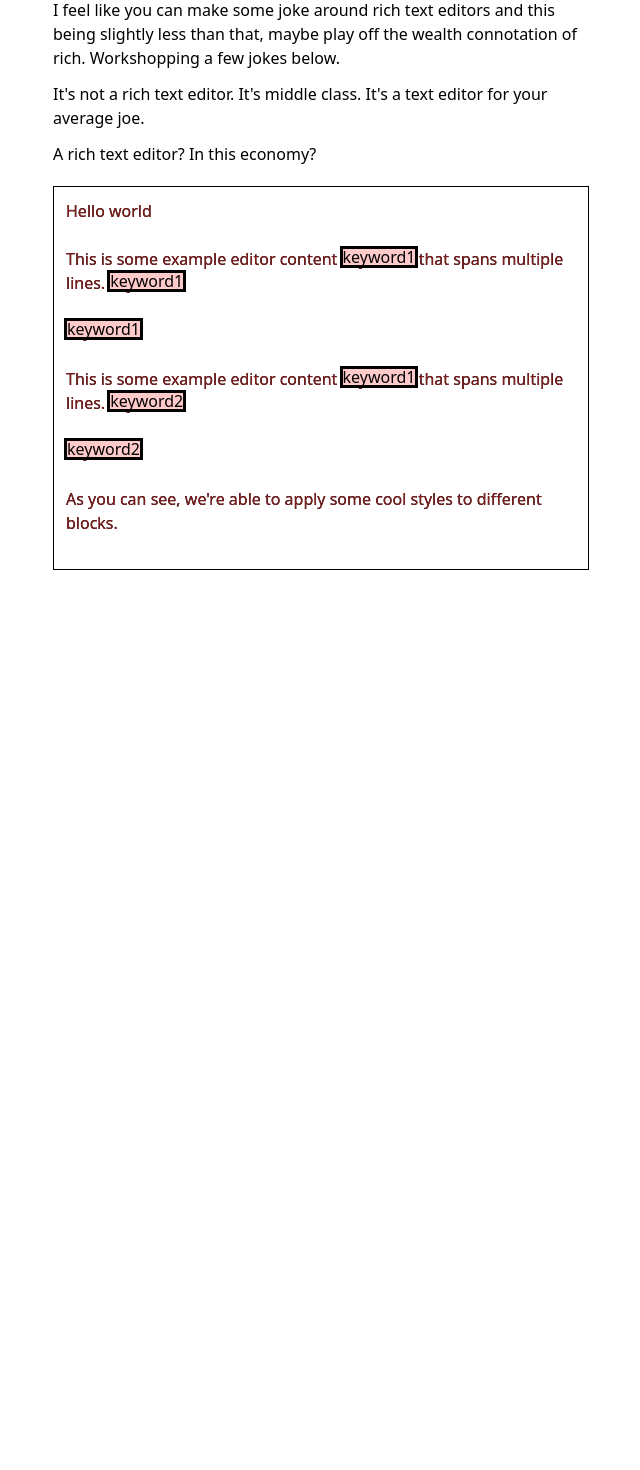
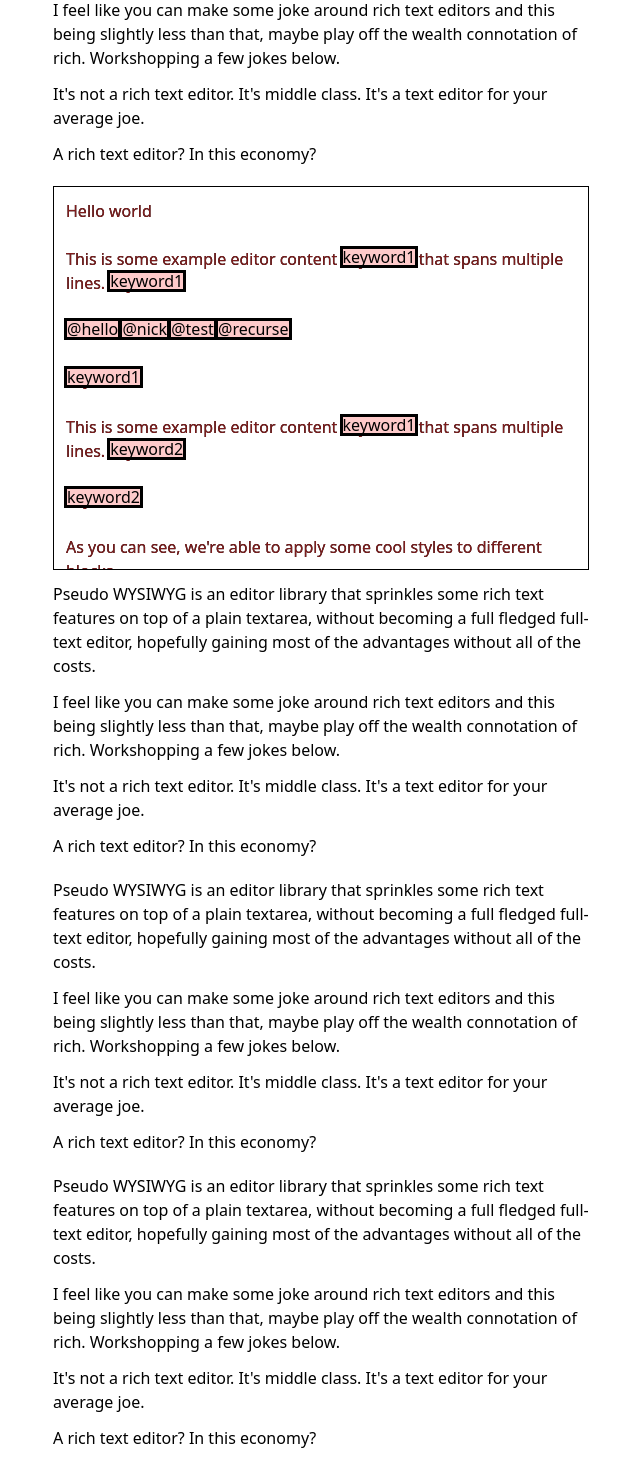
Before and after one commit to nichwch/middle-class-text-editor, a SvelteKit app: page / in a window 1280 px wide. Shown: the part 254-1724 px from the top of the page, without its empty margins (319-959 px from the left). Before the commit the page ends 824 px from the top, so only its background shows below. Built offline with nearby package versions, Linux system fonts and the light colour scheme.

Commit message:
get regexs working!!!

```diff
--- a/src/lib/Editor.svelte
+++ b/src/lib/Editor.svelte
@@ -7,8 +7,15 @@
 
 	const regex = new RegExp(`(${keywords.join('|')})`, 'g');
 
-	$: paragraphs = splitFunc(content);
-	$: formatted_paragraphs = paragraphs.map((para) => {
+	const isAKeyword = (str: string): boolean => {
+		if (keywords.includes(str)) return true;
+		for (const keyword of keywords) {
+			if (new RegExp(keyword).test(str)) return true;
+		}
+		return false;
+	};
+
+	$: formatted_paragraphs = splitFunc(content).map((para) => {
 		return para.split(regex);
 	});
 	$: console.log(formatted_paragraphs);
@@ -18,7 +25,7 @@
 		keywordLocations = {};
 		formatted_paragraphs.forEach((paragraph, paragraph_index) => {
 			paragraph.forEach((clause, clause_index) => {
-				if (keywords.includes(clause)) {
+				if (isAKeyword(clause)) {
 					const underblock = document.getElementById(
 						`underblock-${paragraph_index},${clause_index}`
 					);
@@ -46,7 +53,7 @@
 				{:else}
 					<div class="relative block whitespace-pre-wrap">
 						{#each paragraph as clause, clause_index}
-							{#if keywords.includes(clause)}
+							{#if isAKeyword(clause)}
 								<span id="underblock-{paragraph_index},{clause_index}">{clause}</span>
 							{:else}
 								<span>{clause}</span>
@@ -64,7 +71,7 @@
 		<div class="leading-6">
 			{#each formatted_paragraphs as paragraph, paragraph_index}
 				{#each paragraph as clause, clause_index}
-					{#if keywords.includes(clause)}
+					{#if isAKeyword(clause)}
 						<span
 							id="inline-block overblock-{paragraph_index},{clause_index}"
 							class="z-20 leading-4 bg-red-200 hover:bg-red-300 outline outline-black"
--- a/src/routes/+page.svelte
+++ b/src/routes/+page.svelte
@@ -3,6 +3,8 @@
 	let editorContents = `Hello world
 
 This is some example editor content keyword1 that spans multiple lines. keyword1
+
+@hello @nick @test @recurse
 
 keyword1
 
@@ -35,7 +37,47 @@ As you can see, we're able to apply some cool styles to different blocks.`;
 
 	<Editor
 		bind:content={editorContents}
-		keywords={['keyword1', 'keyword2']}
+		keywords={['keyword1', 'keyword2', '@\\w+']}
 		splitFunc={(/** @type {string} */ text) => text.split('\n')}
 	/>
+
+	<p class="mt-3">
+		Pseudo WYSIWYG is an editor library that sprinkles some rich text features on top of a plain
+		textarea, without becoming a full fledged full-text editor, hopefully gaining most of the
+		advantages without all of the costs.
+	</p>
+	<p class="mt-3">
+		I feel like you can make some joke around rich text editors and this being slightly less than
+		that, maybe play off the wealth connotation of rich. Workshopping a few jokes below.
+	</p>
+	<p class="mt-3">
+		It's not a rich text editor. It's middle class. It's a text editor for your average joe.
+	</p>
+	<p class="mt-3 mb-5">A rich text editor? In this economy?</p>
+	<p class="mt-3">
+		Pseudo WYSIWYG is an editor library that sprinkles some rich text features on top of a plain
+		textarea, without becoming a full fledged full-text editor, hopefully gaining most of the
+		advantages without all of the costs.
+	</p>
+	<p class="mt-3">
+		I feel like you can make some joke around rich text editors and this being slightly less than
+		that, maybe play off the wealth connotation of rich. Workshopping a few jokes below.
+	</p>
+	<p class="mt-3">
+		It's not a rich text editor. It's middle class. It's a text editor for your average joe.
+	</p>
+	<p class="mt-3 mb-5">A rich text editor? In this economy?</p>
+	<p class="mt-3">
+		Pseudo WYSIWYG is an editor library that sprinkles some rich text features on top of a plain
+		textarea, without becoming a full fledged full-text editor, hopefully gaining most of the
+		advantages without all of the costs.
+	</p>
+	<p class="mt-3">
+		I feel like you can make some joke around rich text editors and this being slightly less than
+		that, maybe play off the wealth connotation of rich. Workshopping a few jokes below.
+	</p>
+	<p class="mt-3">
+		It's not a rich text editor. It's middle class. It's a text editor for your average joe.
+	</p>
+	<p class="mt-3 mb-5">A rich text editor? In this economy?</p>
 </div>
```
